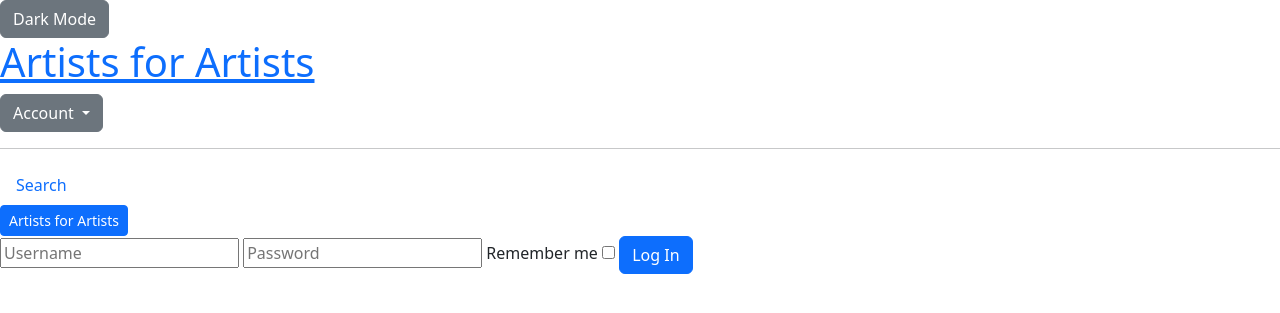
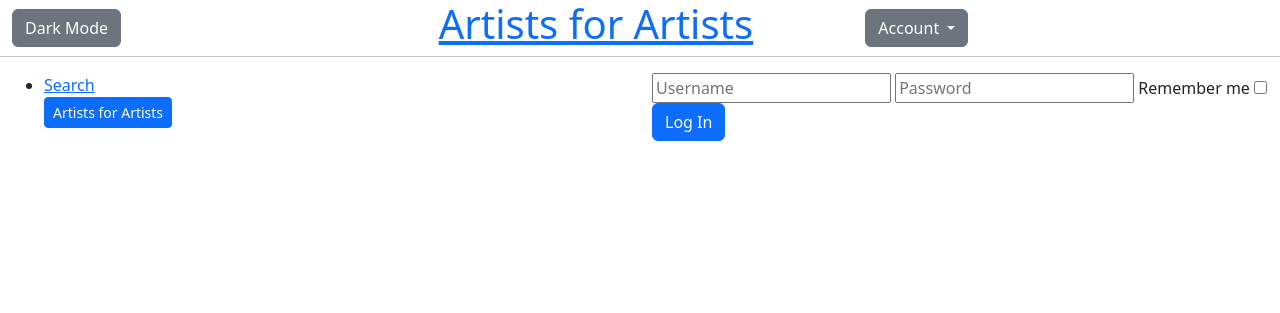
Before and after one commit to RiotMachine/ArtistsForArtists, a Flask app: a page that uses ArtistsForArtists/templates/template.html in a window 1280 px wide. Shown: the top 313 px of the page. Run offline with Flask 3, Linux system fonts and the light colour scheme; parts of the project's set-up code (start-up, migrations or seed data) failed here and were passed over; some libraries are stand-ins or nearby versions.

Commit message:
Starting to implement flexbox skeleton.

```diff
--- a/ArtistsForArtists/templates/siteTemplate.html
+++ b/ArtistsForArtists/templates/siteTemplate.html
@@ -9,7 +9,7 @@
 {% endblock %}
 
 {% block sidebar %}
-<li class="nav-item">
-	<a class="nav-link" href="{{ url_for('search') }}">Search</a>
+<li>
+	<a href="{{ url_for('search') }}">Search</a>
 </li>
 {% endblock %}
--- a/ArtistsForArtists/templates/template.html
+++ b/ArtistsForArtists/templates/template.html
@@ -18,13 +18,20 @@
         {% block head %}{% endblock %}
     </head>
     <body>
+        <div class="container-fluid">
             <header>
+                <div class="row align-items-center">
+                    <div class="col">
                         <button class="btn btn-secondary" id="darkmode">
                             Dark Mode
                         </button>
+                    </div>
+                    <div class="col">
                         <h1>
                             {% block pageIndex %}{% endblock %}
                         </h1>
+                    </div>
+                    <div class="col">
                         <button class="btn btn-secondary dropdown-toggle" type="button" data-bs-toggle="dropdown" aria-expanded="false">
                             Account
                         </button>
@@ -37,19 +44,25 @@
                             <li><a class="dropdown-item" href="{{ url_for('login') }}">Log In</a></li>
                             {% endif %}
                         </ul>
+                    </div>
                     <hr>
+                </div>
             </header>
-        <aside>
-            <nav class="d-flex flex-column">
-                <div class="nav-links">
-                    <ul class="nav nav-pills flex-column">
+            <div class="row">
+                <div class="col">
+                    <nav>
+                        <ul>
                             {% block sidebar %}{% endblock %}
+                            <a href="{{ url_for('homepage') }}" class="btn btn-primary btn-sm">
+                                Artists for Artists
+                            </a>
                         </ul>
+                    </nav>
                 </div>
-            </nav>
-            <a href="{{ url_for('homepage') }}" class="btn btn-primary btn-sm">Artists for Artists</a>
-        </aside>
+                <div class="col">
                     <main>
+                        <div class="row text-center">
+                            <div class="col">
                                 {% block legend %}{% endblock %}
                                 {% with messages = get_flashed_messages(with_categories=true) %}
                                     {% if messages %}
@@ -58,10 +71,19 @@
                                         {% endfor %}
                                     {% endif %}
                                 {% endwith %}
+                            </div>
+                        </div>
+                        <div class="row">
+                            <div class="col">
                                 {% block content %}{% endblock %}
+                            </div>
+                        </div>
                     </main>
+                </div>
+            </div>
             <footer>
             </footer>
+        </div>
         <script src="https://cdn.jsdelivr.net/npm/bootstrap@5.3.7/dist/js/bootstrap.bundle.min.js"
             integrity="sha384-ndDqU0Gzau9qJ1lfW4pNLlhNTkCfHzAVBReH9diLvGRem5+R9g2FzA8ZGN954O5Q" crossorigin="anonymous"></script>
         {% block jquery %}{% endblock %}
```
Also changed, not shown: ArtistsForArtists/templates/accounts/acctTemplate.html (+4 -4 lines), ArtistsForArtists/templates/subdomains/subTemplate.html (+4 -4 lines). Lines whose indentation alone changed are shown as unchanged.
